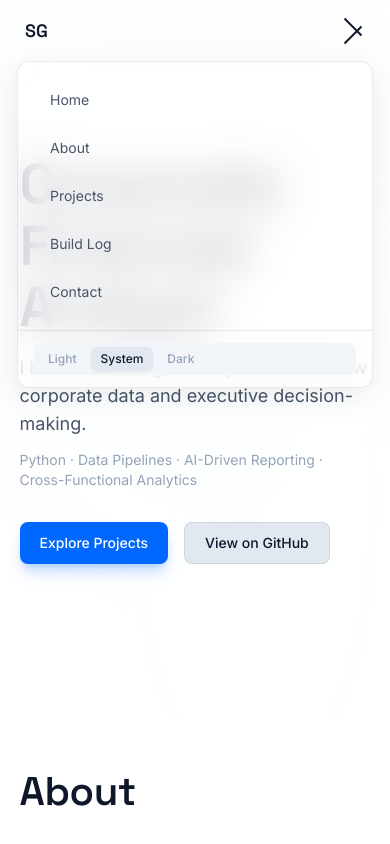
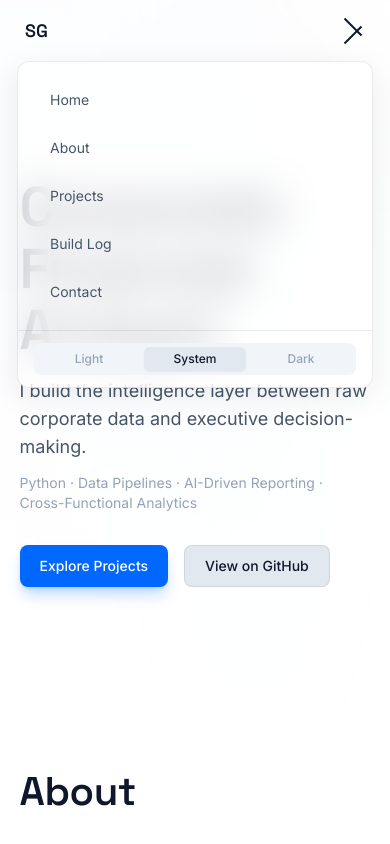
Before and after one commit to owner-lab/sidneygonzalez.ai, a React (Vite) app: page / in a window 390 px wide. Both pictures are taken after a click on the button 353 px from the left and 31 px from the top of the page. Shown: the top 844 px of the page. Built offline with nearby package versions, Linux system fonts and the light colour scheme.

Commit message:
fix: mobile hero navbar clearance and theme toggle full-width stretch

```diff
--- a/src/components/ui/ThemeToggle.jsx
+++ b/src/components/ui/ThemeToggle.jsx
@@ -6,12 +6,12 @@ const OPTIONS = [
 
 export default function ThemeToggle({ preference, onChangeTheme }) {
   return (
-    <div className="flex items-center gap-1 rounded-lg bg-bg-surface p-1">
+    <div className="flex w-full items-center gap-1 rounded-lg bg-bg-surface p-1 sm:inline-flex sm:w-auto">
       {OPTIONS.map((opt) => (
         <button
           key={opt.value}
           onClick={() => onChangeTheme(opt.value)}
-          className={`rounded-md px-2.5 py-1 text-xs font-medium transition-colors ${
+          className={`flex-1 rounded-md px-2.5 py-1 text-center text-xs font-medium transition-colors sm:flex-none ${
             preference === opt.value
               ? 'bg-bg-hover text-text-primary shadow-sm'
               : 'text-text-muted hover:text-text-secondary'
--- a/src/sections/Hero.jsx
+++ b/src/sections/Hero.jsx
@@ -50,7 +50,7 @@ export default function Hero() {
   const v = reduced ? noMotion : null
 
   return (
-    <Section id="hero" className="relative flex min-h-[85vh] items-center sm:min-h-screen">
+    <Section id="hero" className="relative flex min-h-[85vh] items-center pt-24 sm:min-h-screen sm:pt-0">
       <motion.div
         className="absolute inset-0 -z-10"
         initial={{ opacity: 0 }}
```
